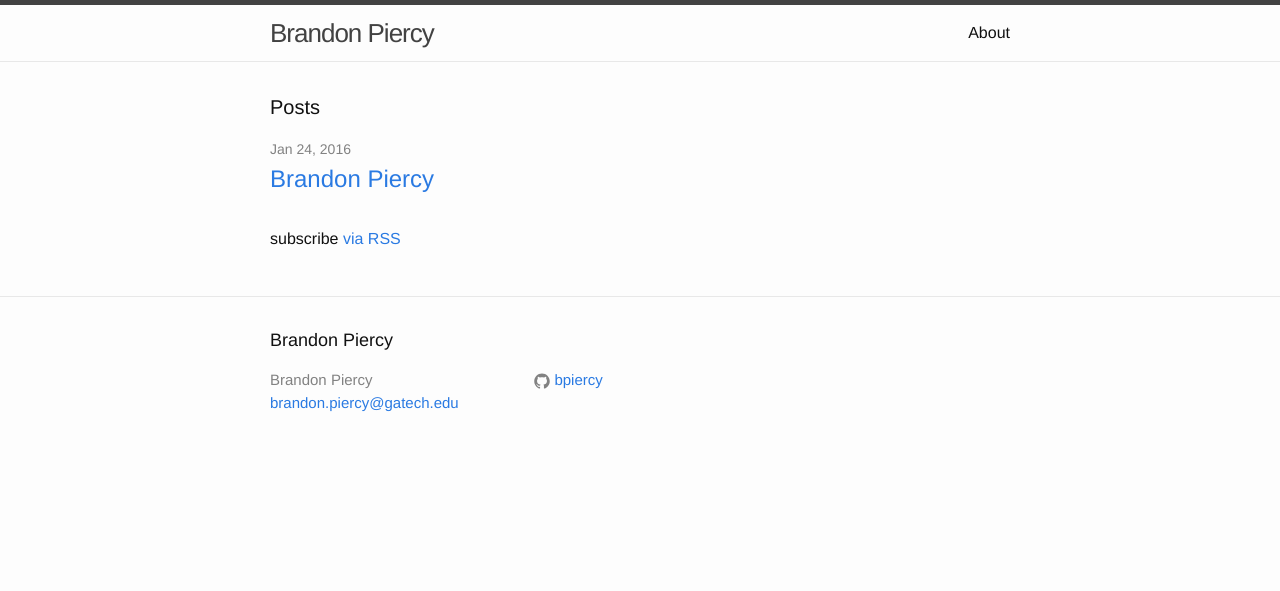
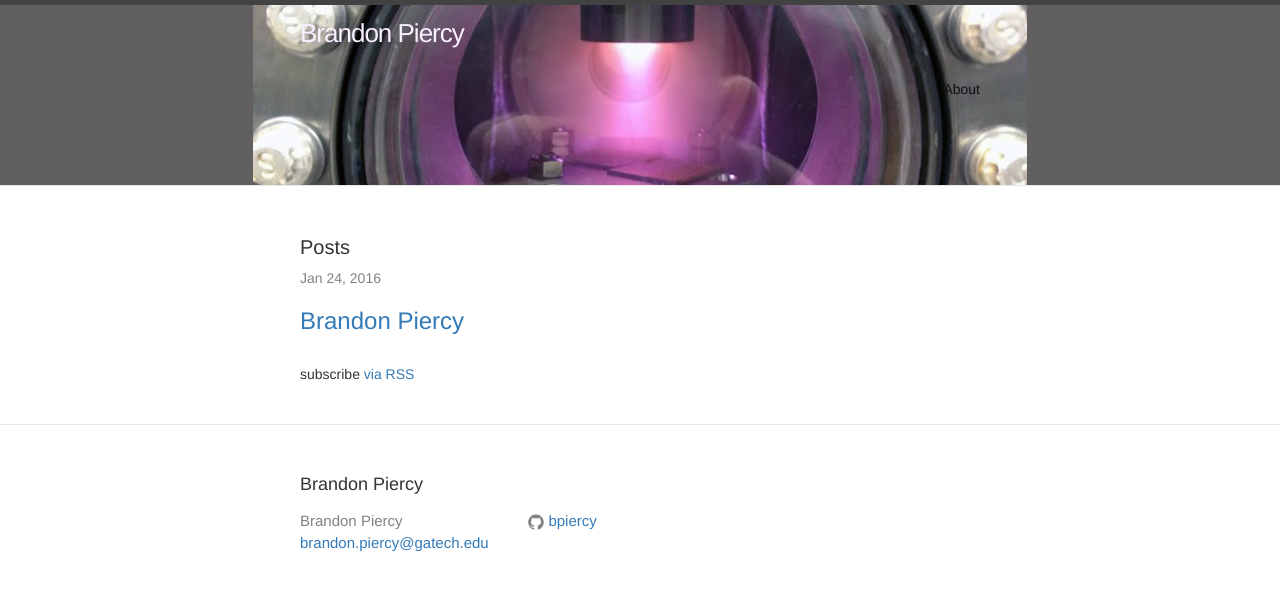
Before and after one commit to bpiercy/bpiercy.github.io, a Jekyll site: the page built from index.html, in a window 1280 px wide. Shown: the top 591 px of the page. Built offline with Jekyll 4.4.1, drawn with Linux system fonts in a browser that asks for light colours.

Commit message:
0.1.0 Update theme

```diff
--- a/_includes/head.html
+++ b/_includes/head.html
@@ -7,6 +7,7 @@
   <meta name="description" content="{% if page.excerpt %}{{ page.excerpt | strip_html | strip_newlines | truncate: 160 }}{% else %}{{ site.description }}{% endif %}">
 
   <link rel="stylesheet" href="{{ "/css/main.css" | prepend: site.baseurl }}">
+  <link rel="stylesheet" href="https://maxcdn.bootstrapcdn.com/bootstrap/3.3.6/css/bootstrap.min.css">
   <link rel="canonical" href="{{ page.url | replace:'index.html','' | prepend: site.baseurl | prepend: site.url }}">
   <link rel="alternate" type="application/rss+xml" title="{{ site.title }}" href="{{ "/feed.xml" | prepend: site.baseurl | prepend: site.url }}">
 </head>
--- a/_includes/header.html
+++ b/_includes/header.html
@@ -2,9 +2,14 @@
 
   <div class="wrapper">
 
+    <div class="container-fluid">
+      <div class="row">
         <a class="site-title" href="{{ site.baseurl }}/">{{ site.title }}</a>
+      </div>
+    </div>
 
-    <nav class="site-nav">
+    <div class="container-fluid">
+      <nav class="site-nav row">
         <a href="#" class="menu-icon">
           <svg viewBox="0 0 18 15">
             <path fill="#424242" d="M18,1.484c0,0.82-0.665,1.484-1.484,1.484H1.484C0.665,2.969,0,2.304,0,1.484l0,0C0,0.665,0.665,0,1.484,0 h15.031C17.335,0,18,0.665,18,1.484L18,1.484z"/>
@@ -12,6 +17,7 @@
             <path fill="#424242" d="M18,13.516C18,14.335,17.335,15,16.516,15H1.484C0.665,15,0,14.335,0,13.516l0,0 c0-0.82,0.665-1.484,1.484-1.484h15.031C17.335,12.031,18,12.696,18,13.516L18,13.516z"/>
           </svg>
         </a>
+
 
         <div class="trigger">
           {% for my_page in site.pages %}
@@ -21,6 +27,7 @@
           {% endfor %}
         </div>
       </nav>
+    </div>
 
   </div>
 
--- a/_sass/_layout.scss
+++ b/_sass/_layout.scss
@@ -4,7 +4,9 @@
 .site-header {
     border-top: 5px solid $grey-color-dark;
     border-bottom: 1px solid $grey-color-light;
-    min-height: 56px;
+    min-height: 186px;
+    background: #615f5f url(../img/header_bg.jpg) no-repeat center;
+    margin: auto;
 
     // Positioning context for the mobile navigation icon
     position: relative;
@@ -20,7 +22,7 @@
 
     &,
     &:visited {
-        color: $grey-color-dark;
+        color: $brand-color;
     }
 }
 
--- a/css/main.scss
+++ b/css/main.scss
@@ -16,7 +16,7 @@ $spacing-unit:     30px;
 
 $text-color:       #111;
 $background-color: #fdfdfd;
-$brand-color:      #2a7ae2;
+$brand-color:      #f9efff;
 
 $grey-color:       #828282;
 $grey-color-light: lighten($grey-color, 40%);
```
Also changed, not shown: img/header_bg.jpg (added), 1 other file. Lines whose indentation alone changed are shown as unchanged.
